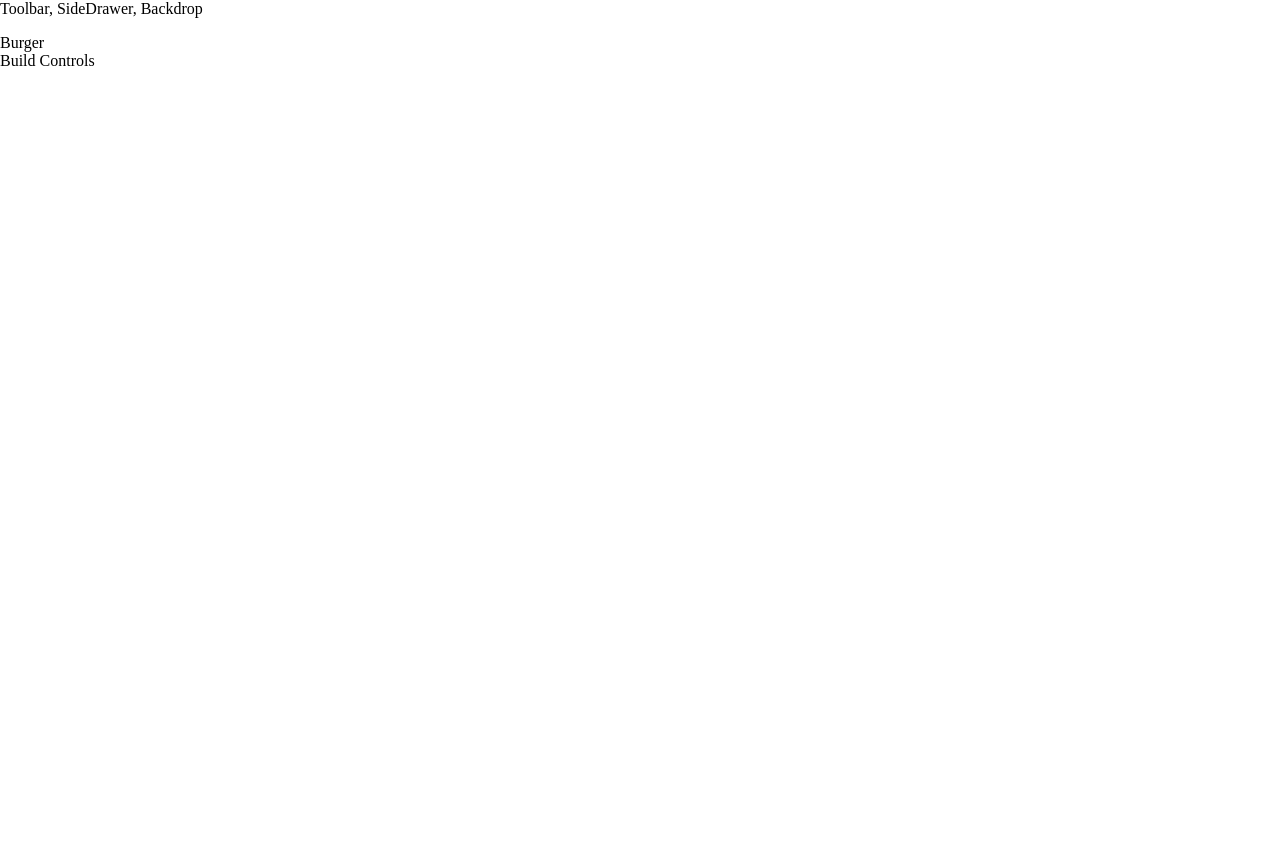
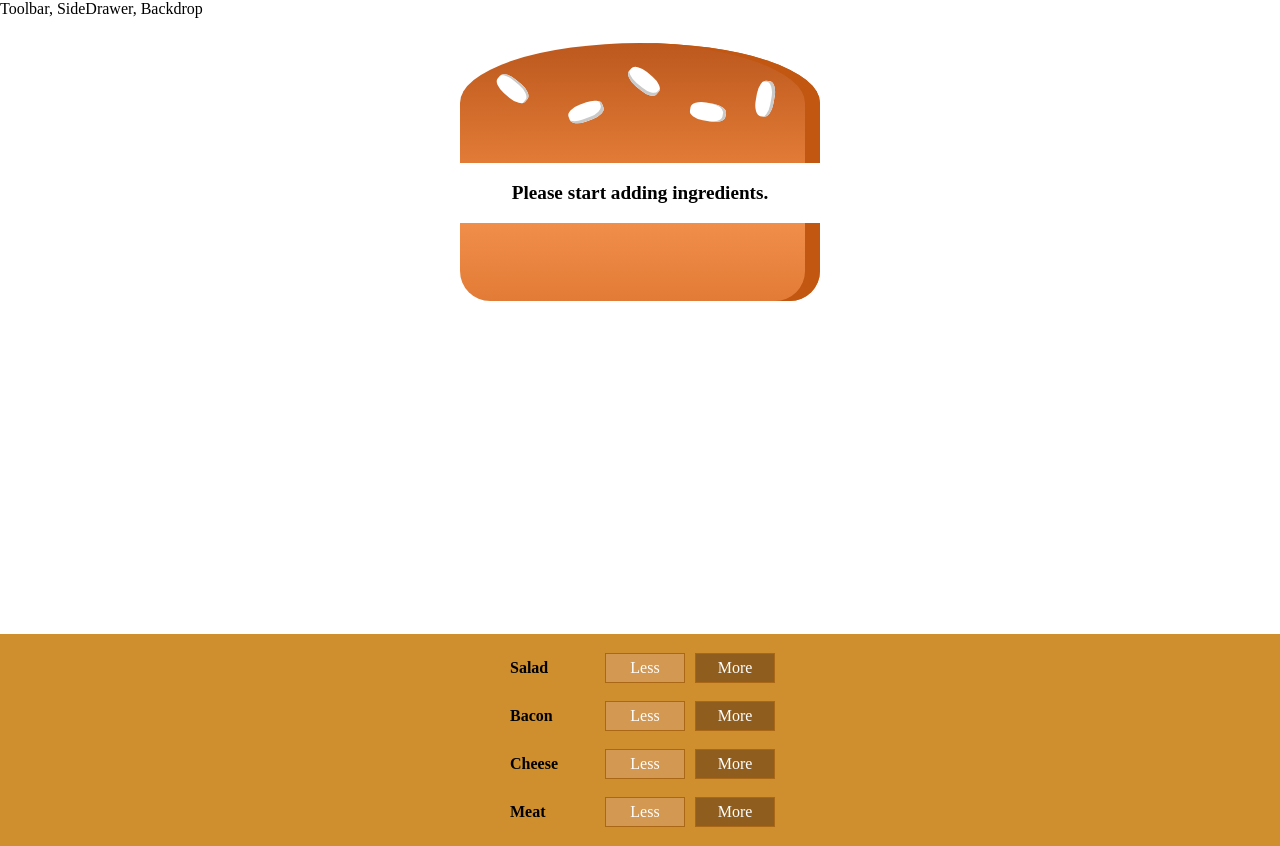
Before and after one commit to jfboismenu/react-course, a React app: page / in a window 1280 px wide. Before the commit the page ends 800 px from the top, so only its background shows below. Built offline with nearby package versions, Linux system fonts and the light colour scheme.

Commit message:
able to add burger ingredients

```diff
--- a/package.json
+++ b/package.json
@@ -4,6 +4,7 @@
   "private": true,
   "dependencies": {
     "custom-react-scripts": "0.2.2",
+    "prop-types": "^15.7.1",
     "react": "^16.7.0",
     "react-dom": "^16.7.0"
   },
--- /dev/null
+++ b/src/components/BuildControls/BuildControl/BuildControl.js
@@ -0,0 +1,16 @@
+import React from 'react'
+
+import classes from './BuildControl.module.css'
+
+const buildControl = (props) => {
+    return (
+        <div className={classes.BuildControl}>
+            <div className={classes.Label}>{props.label}</div>
+            <button onClick={() => props.lessPressed(props.type)} className={classes.Less}>Less</button>
+            <button onClick={() => props.morePressed(props.type)} className={classes.More}>More</button>
+        </div>
+    )
+}
+
+
+export default buildControl;
--- /dev/null
+++ b/src/components/BuildControls/BuildControl/BuildControl.module.css
@@ -0,0 +1,57 @@
+.BuildControl {
+    display: flex;
+    justify-content: space-between;
+    align-items: center;
+    margin: 5px 0;
+}
+
+.BuildControl button {
+    display: block;
+    font: inherit;
+    padding: 5px;
+    margin: 0 5px;
+    width: 80px;
+    border: 1px solid #AA6817;
+    cursor: pointer;
+    outline: none;
+}
+
+
+.BuildControl button:disabled {
+    background-color: #AC9980;
+    border: 1px solid #7E7365;
+    color: #ccc;
+    cursor: default;
+}
+
+.BuildControl button:hover:disabled {
+    background-color: #AC9980;
+    color: #ccc;
+    cursor: not-allowed;
+}
+
+.Label {
+    padding: 10px;
+    font-weight: bold;
+    width: 80px;
+}
+
+.BuildControl .Less {
+    background-color: #D39952;
+    color: white;
+}
+
+.BuildControl .More {
+    background-color: #8F5E1E;
+    color: white;
+}
+
+.BuildControl .Less:hover, .BuildControl .Less:active {
+    background-color: #DAA972;
+    color: white;
+}
+
+.BuildControl .More:hover,.BuildControl .More:active {
+    background-color: #99703F;
+    color: white;
+}
--- /dev/null
+++ b/src/components/BuildControls/BuildControls.js
@@ -0,0 +1,32 @@
+import React from 'react'
+
+import BuildControl from './BuildControl/BuildControl'
+import classes from './BuildControls.module.css'
+
+const controls = [
+    {label: 'Salad', type: 'salad'},
+    {label: 'Bacon', type: 'bacon'},
+    {label: 'Cheese', type: 'cheese'},
+    {label: 'Meat', type: 'meat'},
+]
+
+const buildControls = (props) => {
+    return (
+        <div className={classes.BuildControls}>
+            {
+                controls.map(
+                    ( ctrl ) => <BuildControl
+                                    lessPressed={props.lessPressed}
+                                    morePressed={props.morePressed}
+                                    key={ctrl.label}
+                                    label={ctrl.label}
+                                    type={ctrl.type}
+                                />
+                )
+            }
+        </div>
+    )
+}
+
+
+export default buildControls;
--- /dev/null
+++ b/src/components/BuildControls/BuildControls.module.css
@@ -0,0 +1,51 @@
+.BuildControls {
+    width: 100%;
+    background-color: #CF8F2E;
+    display: flex;
+    flex-flow: column;
+    align-items: center;
+    box-shadow: 0 2px 1px #ccc;
+    margin: auto;
+    padding: 10px 0;
+}
+
+.OrderButton {
+    background-color: #DAD735;
+    outline: none;
+    cursor: pointer;
+    border: 1px solid #966909;
+    color: #966909;
+    font-family: inherit;
+    font-size: 1.2em;
+    padding: 15px 30px;
+    box-shadow: 2px 2px 2px #966909;
+}
+
+.OrderButton:hover, .OrderButton:active {
+    background-color: #A0DB41;
+    border: 1px solid #966909;
+    color: #966909;
+}
+
+.OrderButton:disabled {
+    background-color: #C7C6C6;
+    cursor: not-allowed;
+    border: 1px solid #ccc;
+    color: #888888;
+}
+
+.OrderButton:not(:disabled) {
+    animation: enable 0.3s linear;
+}
+
+@keyframes enable {
+    0% {
+        transform: scale(1);
+    }
+    60% {
+        transform: scale(1.1);
+    }
+    100% {
+        transform: scale(1);
+    }
+}
--- /dev/null
+++ b/src/components/Burger/Burger.js
@@ -0,0 +1,26 @@
+import React from 'react';
+import BurgerIngredient from './BurgerIngredient/BurgerIngredient.js'
+import classes from './Burger.module.css'
+
+const burger = (props) => {
+    let transformedIngredients = Object.keys(props.ingredients)
+        .map(igKey => {
+            return [...Array(props.ingredients[igKey])].map(
+                (_, i) => { return <BurgerIngredient key={igKey + i} type={igKey}/> }
+            )
+        }).flat()
+
+    if (transformedIngredients.length === 0) {
+        transformedIngredients = <p>Please start adding ingredients.</p>
+    }
+
+    return (
+        <div className={classes.Burger}>
+            <BurgerIngredient type="bread-top"/>
+            {transformedIngredients}
+            <BurgerIngredient type="bread-bottom"/>
+        </div>
+    )
+}
+
+export default burger;
--- /dev/null
+++ b/src/components/Burger/Burger.module.css
@@ -0,0 +1,30 @@
+.Burger {
+    width: 100%;
+    margin: auto;
+    height: 250px;
+    overflow: scroll;
+    text-align: center;
+    font-weight: bold;
+    font-size: 1.2rem;
+}
+
+@media (min-width: 1000px) and (min-height: 700px) {
+    .Burger {
+        width: 700px;
+        height: 600px;
+    }
+}
+
+@media (min-width: 500px) and (min-height: 401px) {
+    .Burger {
+        width: 450px;
+        height: 400;
+    }
+}
+
+@media (min-width: 500) and (min-height: 400;) {
+    .Burger {
+        width: 350px;
+        height: 400px;
+    }
+}
--- /dev/null
+++ b/src/components/Burger/BurgerIngredient/BurgerIngredient.js
@@ -0,0 +1,42 @@
+import React, {Component} from 'react'
+import PropTypes from 'prop-types'
+
+import classes from './BurgerIngredient.module.css'
+
+class BurgerIngredient extends Component {
+    render () {
+        let ingredient = null;
+        switch (this.props.type) {
+            case ('bread-bottom'):
+                ingredient = <div className={classes.BreadBottom}></div>;
+                break;
+            case ('bread-top'):
+                ingredient = (
+                    <div className={classes.BreadTop}>
+                        <div className={classes.Seeds1}/>
+                        <div className={classes.Seeds2}/>
+                    </div>
+                );
+                break;
+            case ('meat'):
+                ingredient = <div className={classes.Meat}></div>;
+                break;
+            case ('cheese'):
+                ingredient = <div className={classes.Cheese}></div>;
+                break;
+            case ('salad'):
+                ingredient = <div className={classes.Salad}></div>;
+                break;
+            case ('bacon'):
+                ingredient = <div className={classes.Bacon}></div>;
+                break;
+        }
+        return ingredient;
+    }
+}
+
+BurgerIngredient.propTypes = {
+    type: PropTypes.string.isRequired
+}
+
+export default BurgerIngredient;
--- /dev/null
+++ b/src/components/Burger/BurgerIngredient/BurgerIngredient.module.css
@@ -0,0 +1,113 @@
+.BreadBottom {
+    height: 13%;
+    width: 80%;
+    background: linear-gradient(#F08E4A, #e27b36);
+    border-radius: 0 0 30px 30px;
+    box-shadow: inset -15px 0 #c15711;
+    margin: 2% auto;
+}
+
+.BreadTop {
+    height: 20%;
+    width: 80%;
+    background: linear-gradient(#bc581e, #e27b36);
+    border-radius: 50% 50% 0 0;
+    box-shadow: inset -15px 0 #c15711;
+    margin: 2% auto;
+    position: relative;
+}
+
+.Seeds1 {
+    width: 10%;
+    height: 15%;
+    position: absolute;
+    background-color: white;
+    left: 30%;
+    top: 50%;
+    border-radius: 40%;
+    transform: rotate(-20deg);
+    box-shadow: inset -2px -3px #c9c9c9;
+}
+
+.Seeds1:after {
+    content: "";
+    width: 100%;
+    height: 100%;
+    position: absolute;
+    background-color: white;
+    left: -170%;
+    top: -260%;
+    border-radius: 40%;
+    transform: rotate(60deg);
+    box-shadow: inset -1px 2px #c9c9c9;
+  }
+
+.Seeds1:before {
+    content: "";
+    width: 100%;
+    height: 100%;
+    position: absolute;
+    background-color: white;
+    left: 180%;
+    top: -50%;
+    border-radius: 40%;
+    transform: rotate(60deg);
+    box-shadow: inset -1px -3px #c9c9c9;
+  }
+
+  .Seeds2 {
+    width: 10%;
+    height: 15%;
+    position: absolute;
+    background-color: white;
+    left: 64%;
+    top: 50%;
+    border-radius: 40%;
+    transform: rotate(10deg);
+    box-shadow: inset -3px 0 #c9c9c9;
+  }
+
+  .Seeds2:before {
+    content: "";
+    width: 100%;
+    height: 100%;
+    position: absolute;
+    background-color: white;
+    left: 150%;
+    top: -130%;
+    border-radius: 40%;
+    transform: rotate(90deg);
+    box-shadow: inset 1px 3px #c9c9c9;
+  }
+
+
+.Meat {
+    width: 80%;
+    height: 8%;
+    background: linear-gradient(#7f3608, #702e05);
+    margin: 2% auto;
+    border-radius: 15px;
+}
+
+.Cheese {
+    width: 90%;
+    height: 4.5%;
+    margin: 2% auto;
+    background: linear-gradient(#f4d004, #d6bb22);
+    border-radius: 20px;
+}
+
+.Salad {
+    width: 85%;
+    height: 7%;
+    margin: 2% auto;
+    background: linear-gradient(#228c1d, #91ce50);
+    border-radius: 20px;
+}
+
+.Bacon {
+    width: 80%;
+    height: 3%;
+    background: linear-gradient(#bf3813, #c45e38);
+    margin: 2% auto;
+}
--- a/src/containers/BurgerBuilder/BurgerBuilder.js
+++ b/src/containers/BurgerBuilder/BurgerBuilder.js
@@ -1,13 +1,39 @@
 import React, { Component } from 'react'
 import Aux from '../../hoc/Aux'
+import Burger from '../../components/Burger/Burger.js'
+import BuildControls from '../../components/BuildControls/BuildControls.js'
 
 
 class BurgerBuilder extends Component {
+    state = {
+        ingredients: {
+            salad: 0,
+            bacon: 0,
+            cheese: 0,
+            meat: 0
+        }
+    }
+
+    addIngredientHandler = (type) => {
+        let ingredientsCopy = {...this.state.ingredients}
+        ingredientsCopy[type] += 1
+        this.setState({ingredients: ingredientsCopy})
+    }
+
+    removeIngredientHandler = (type) => {
+        let ingredientsCopy = {...this.state.ingredients}
+        ingredientsCopy[type] = Math.max(0, ingredientsCopy[type] - 1)
+        this.setState({ingredients: ingredientsCopy})
+    }
+
     render () {
         return (
             <Aux>
-                <div>Burger</div>
-                <div>Build Controls</div>
+                <Burger ingredients={this.state.ingredients}/>
+                <BuildControls
+                    lessPressed={this.removeIngredientHandler}
+                    morePressed={this.addIngredientHandler}
+                />
             </Aux>
 
         );
```
Also changed, not shown: 1 other file (tests, documents, lock files or other folders).
